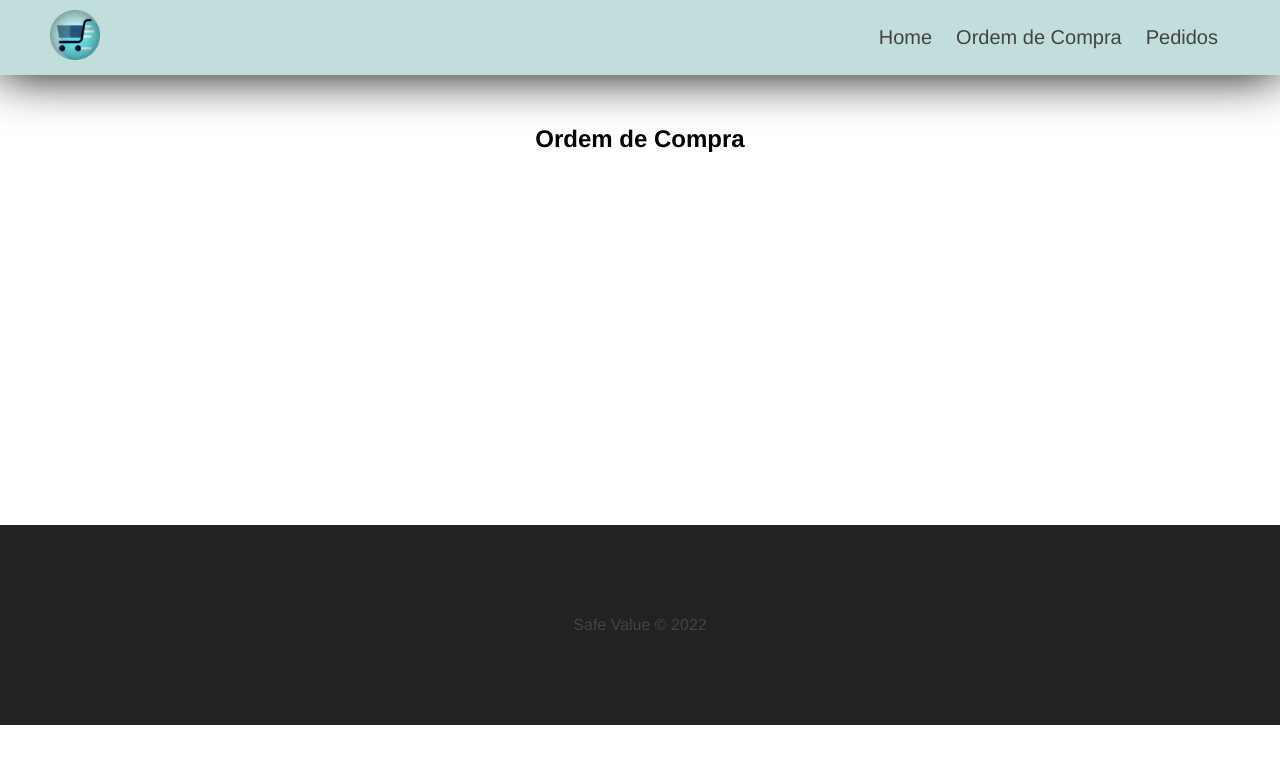
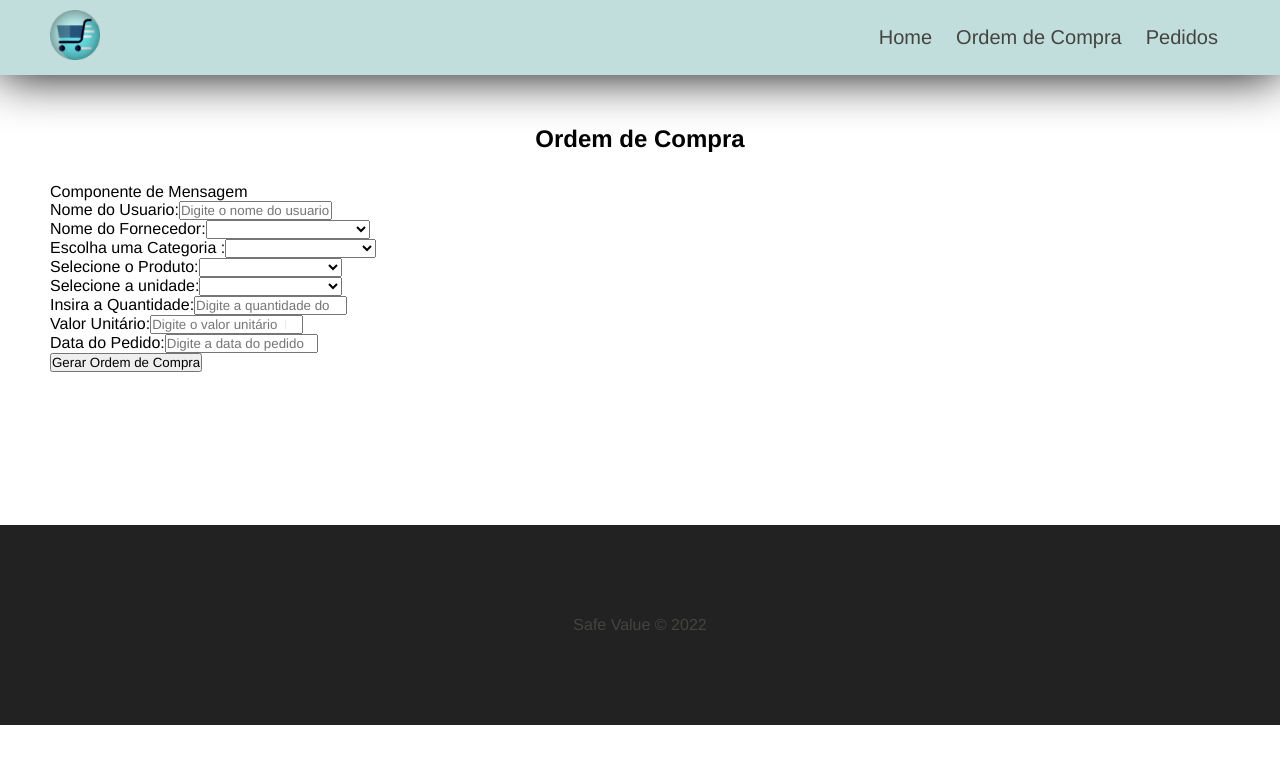
Before and after one commit to DanielCosta30/Page_Pedido_de_Compra, a Vue app: page /OrdemCompra in a window 1280 px wide. Shown: the top 764 px of the page. Built offline with nearby package versions, Linux system fonts and the light colour scheme.

Commit message:
feat(Pedido.vue) add formulario de compra

```diff
--- a/src/components/PedidoForm.vue
+++ b/src/components/PedidoForm.vue
@@ -1,8 +1,74 @@
 <template>
+
+    <div>
+        <p>Componente de Mensagem</p>
+        <form id="ordemcompra-form">
+
+            <div class="input-container">
+                <label for="usuario">Nome do Usuario:</label>
+                <input type="text" id="usuario" name="name" v-model="usuario" placeholder="Digite o nome do usuario">
+            </div>
+
+            <div class="input-container">
+                <label for="fornecedor">Nome do Fornecedor:</label>
+                <select name="forn" id="forn" v-model="fornecedor">
+                    <option value="">Selecione o Fornecedor</option>
+                    <option value="Cometa">Supermecado Cometa</option>
+                </select>
+            </div>
+
+            <div class="input-container">
+                <label for="categoria">Escolha uma Categoria :</label>
+                <select name="cat" id="cat" v-model="categoria">
+                    <option value="">Selecione a categoria</option>
+                    <option value="Limpeza">Limpeza</option>
+                </select>
+            </div>
+
+            <div class="input-container">
+                <label for="produto">Selecione o Produto:</label>
+                <select name="prod" id="prod" v-model="produto">
+                    <option value="">Selecione a Produto</option>
+                    <option value="produto">Carne Fraldinha</option>
+                </select>
+            </div>
+
+            <div class="input-container">
+                <label for="unidade">Selecione a unidade:</label>
+                <select name="und" id="und" v-model="unidade">
+                    <option value="">Selecione a unidade</option>
+                    <option value="Kg">Kg</option>
+                </select>
+            </div>
+
+            <div class="input-container">
+                <label for="quantidade">Insira a Quantidade:</label>
+                <input type="number" id="quantidade" name="quantidade" v-model="quantidade" placeholder="Digite a quantidade do produto">
+            </div>
+
+            <div class="input-container">
+                <label for="valor">Valor Unitário:</label>
+                <input type="number" id="valor" name="name" v-model="valor" placeholder="Digite o valor unitário  R$">
+            </div>
+
+            <div class="input-container">
+                <label for="data">Data do Pedido:</label>
+                <input type="text" id="data" name="data" v-model="data" placeholder="Digite a data do pedido">
+            </div>
+
+            <div class="input-container">
+                <input type="submit" class="submit-btn" value="Gerar Ordem de Compra">
+            </div>
+        </form>
+    </div>
 
 
 </template>
 
 <script>
 
+    export default {
+        name:"PedidoForm"
+    }
+
 </script>
```
